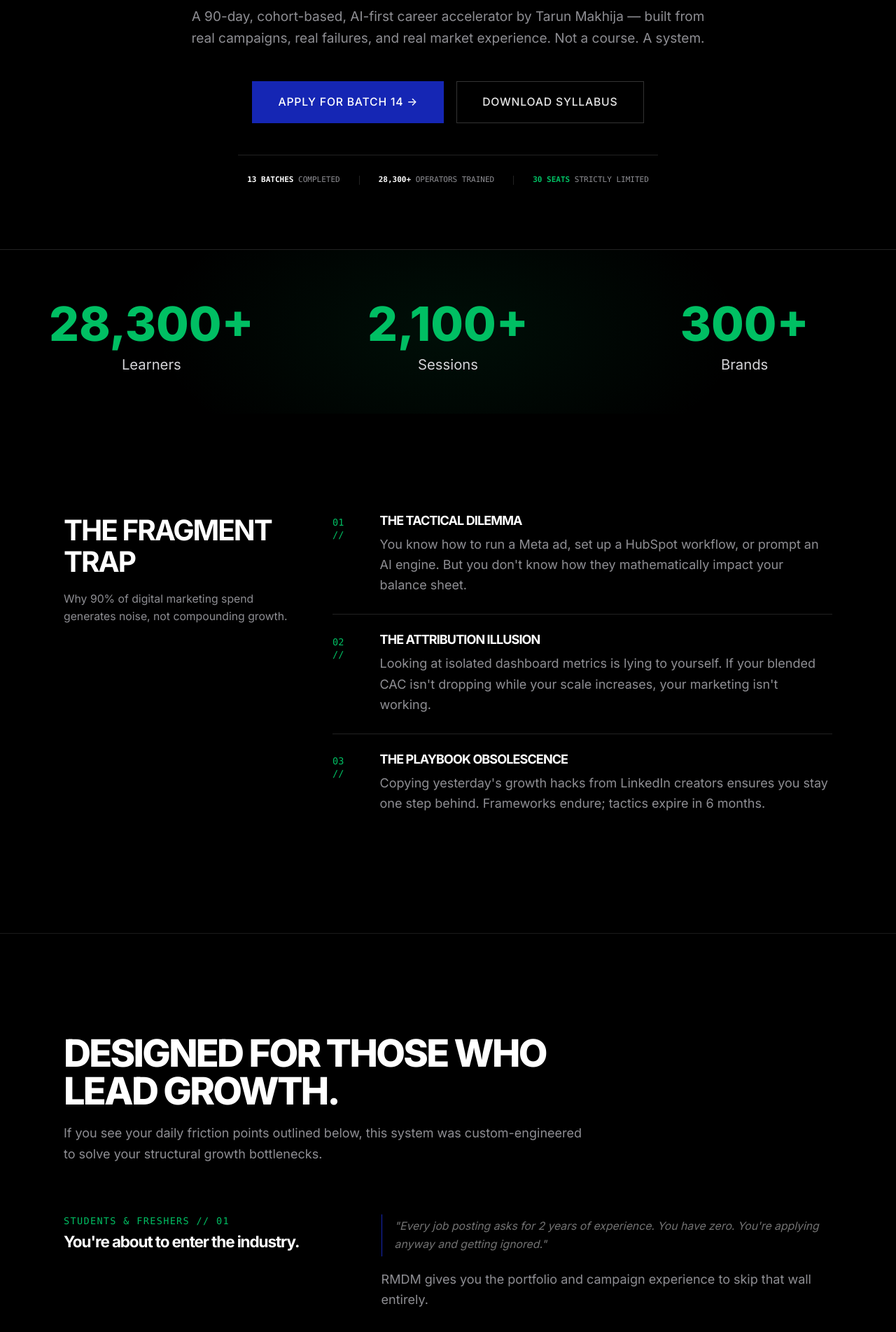
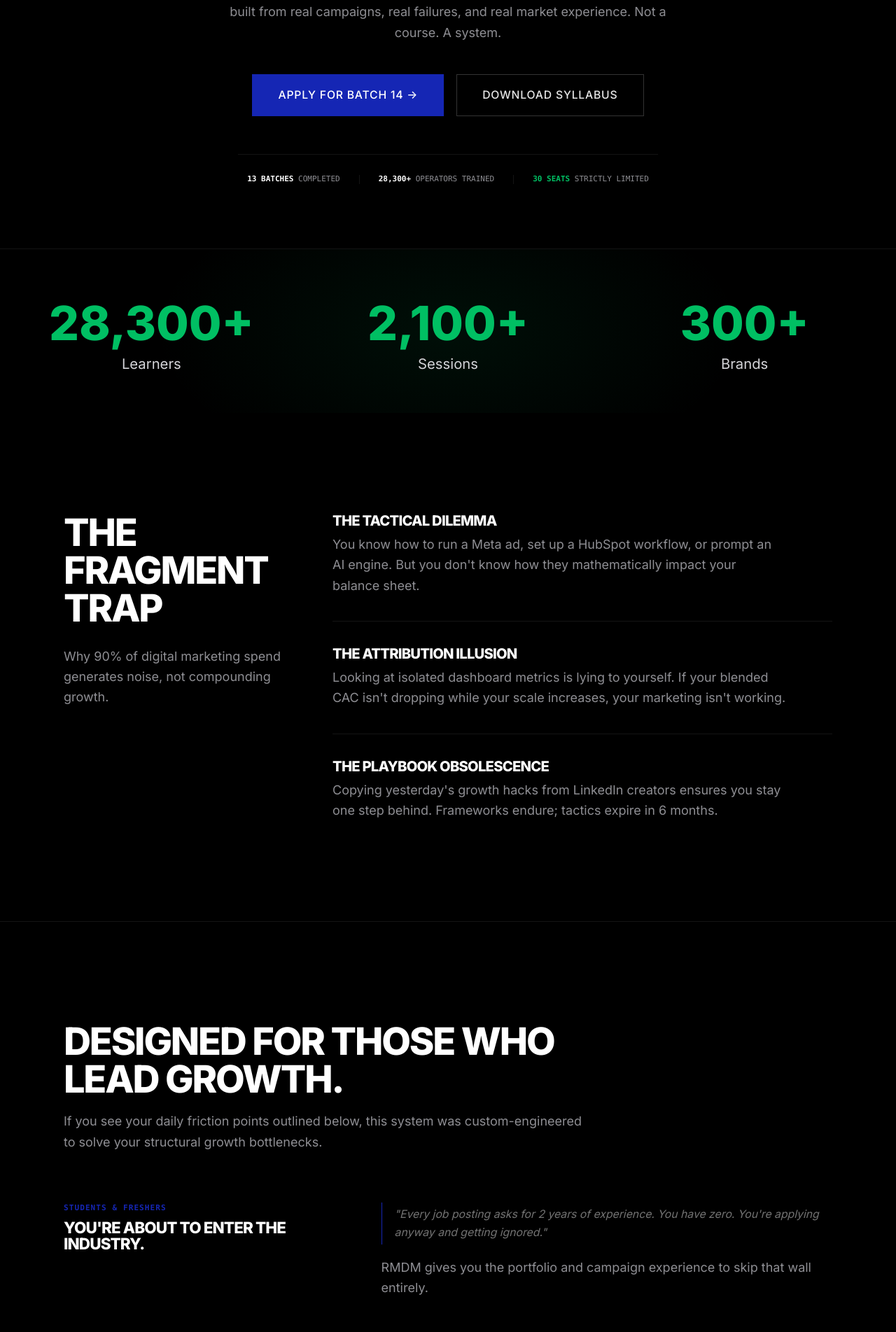
Before and after one commit to RevanthTadavarthi/tarunspeaks-landing, a Next.js app: page / in a window 1280 px wide. Shown: the part 477-2380 px from the top of the page at 70% size. Built offline with nearby package versions, Linux system fonts and the light colour scheme.

Commit message:
design: complete structural cleanup pass - scrub labels, high-density typography & soften partitioning lines

```diff
--- a/components/Curriculum.tsx
+++ b/components/Curriculum.tsx
@@ -4,25 +4,21 @@ import { useReveal } from "@/lib/useReveal";
 
 const MODULES = [
   {
-    num: "M1",
     title: "Performance Marketing & Data Foundations",
     frameworks: "Advanced Attribution Modeling, First-Party Data Architecture, Cohort Analysis & LTV Forecasting",
     output: "True profitability tracking dashboard independent of platform vanity data."
   },
   {
-    num: "M2",
     title: "Content Strategy & Brand Systems",
     frameworks: "The Narrative Hook Framework, Content Supply Chain Automation, Viral Distribution Mechanics",
     output: "Repeatable brand engine designed to feed paid funnels organically."
   },
   {
-    num: "M3",
     title: "Growth Loops & Product-Led Marketing",
     frameworks: "Acquisition vs. Retention Loops, Referral Mechanics, Friction-Reduction Frameworks",
     output: "Self-sustaining framework that lowers structural reliance on scaling paid spend."
   },
   {
-    num: "M4",
     title: "Marketing Operations & Leadership",
     frameworks: "Growth Team Structuring, Budget Allocation Models, Tech Stack Orchestration",
     output: "A tailored 90-day execution roadmap."
@@ -40,29 +36,28 @@ export default function Curriculum({ id }: CurriculumProps) {
     <section
       ref={ref}
       id={id || "curriculum"}
-      className={`w-full border-b border-[#1b1b1b] py-24 md:py-32 bg-black reveal ${isVisible ? 'show' : ''}`}
+      className={`w-full border-b border-[#141414] py-24 md:py-32 bg-black reveal ${isVisible ? 'show' : ''}`}
     >
       <div className="max-w-5xl mx-auto px-6 grid grid-cols-1 md:grid-cols-3 gap-12 w-full">
         {/* Left Grid Matrix Column */}
         <div className="md:col-span-1">
-          <h2 className="text-2xl md:text-4xl font-bold tracking-tighter text-[#ffffff] leading-[1.05] uppercase">
+          <h2 className="text-2xl md:text-4xl font-extrabold tracking-[-0.04em] leading-[1.0] text-white uppercase">
             System Archetype
           </h2>
-          <p className="text-[#8e8e93] text-sm leading-relaxed mt-4">
+          <p className="text-[#8e8e93] text-base leading-relaxed mt-6">
             4 Modules. Deep execution. Zero high-level fluff.
           </p>
         </div>
 
         {/* Right Grid Matrix Column */}
         <div className="md:col-span-2 flex flex-col justify-start">
-          {MODULES.map((mod) => (
+          {MODULES.map((mod, index) => (
             <div
-              key={mod.num}
-              className="border-b border-[#222222] py-6 first:pt-0 last:border-b-0 flex gap-6 items-start"
+              key={index}
+              className="border-b border-[#141414] py-6 first:pt-0 last:border-b-0 flex gap-6 items-start"
             >
-              <span className="font-mono text-xs text-[#8e8e93] pt-0.5">{mod.num} //</span>
               <div className="w-full">
-                <h3 className="text-lg font-bold text-white mb-2 tracking-tighter leading-[1.05]">
+                <h3 className="text-lg font-extrabold text-white mb-2 tracking-[-0.04em] leading-[1.0] uppercase">
                   {mod.title}
                 </h3>
                 <p className="text-xs font-mono text-[#8e8e93] mb-3 uppercase tracking-wider">
--- a/components/FAQ.tsx
+++ b/components/FAQ.tsx
@@ -45,15 +45,15 @@ export default function FAQ({ id }: FAQProps) {
   return (
     <section
       id={id || "faq"}
-      className="w-full border-b border-[#1b1b1b] py-24 md:py-32 bg-black"
+      className="w-full border-b border-[#141414] py-24 md:py-32 bg-black"
     >
       <div className="max-w-5xl mx-auto px-6 grid grid-cols-1 md:grid-cols-3 gap-12 w-full">
         {/* Left Grid Matrix Column */}
         <div className="md:col-span-1">
-          <h2 className="text-2xl md:text-4xl font-bold tracking-tighter text-[#ffffff] leading-[1.05] uppercase">
+          <h2 className="text-2xl md:text-4xl font-extrabold tracking-[-0.04em] leading-[1.0] text-white uppercase">
             Questions
           </h2>
-          <p className="text-[#8e8e93] text-sm leading-relaxed mt-4">
+          <p className="text-[#8e8e93] text-base leading-relaxed mt-6">
             Everything you need to know about the admission process, program format, and scholarship pathways.
           </p>
         </div>
@@ -63,14 +63,14 @@ export default function FAQ({ id }: FAQProps) {
           {faqs.map((faq, index) => (
             <div
               key={index}
-              className="border-b border-[#222222] py-6 first:pt-0 last:border-b-0"
+              className="border-b border-[#141414] py-6 first:pt-0 last:border-b-0"
             >
               <button
                 onClick={() => setOpenIndex(openIndex === index ? null : index)}
                 className="w-full flex items-center justify-between text-left focus:outline-none"
                 aria-expanded={openIndex === index}
               >
-                <span className="font-bold text-white text-base md:text-lg tracking-tighter leading-[1.05] pr-4">
+                <span className="font-extrabold text-white text-base md:text-lg tracking-[-0.04em] leading-[1.0] uppercase pr-4">
                   {faq.question}
                 </span>
                 <span className="text-[#1526b4] text-xl font-mono flex-shrink-0">
@@ -79,7 +79,7 @@ export default function FAQ({ id }: FAQProps) {
               </button>
               {openIndex === index && (
                 <div className="pt-4">
-                  <p className="text-[#8e8e93] text-sm md:text-base leading-relaxed tracking-normal max-w-xl">
+                  <p className="text-[#8e8e93] text-base leading-relaxed max-w-xl">
                     {faq.answer}
                   </p>
                 </div>
--- a/components/LearningJourney.tsx
+++ b/components/LearningJourney.tsx
@@ -34,26 +34,23 @@ export default function LearningJourney({ id }: LearningJourneyProps) {
   ];
 
   return (
-    <section id={id} className="py-24 px-6 bg-black border-b border-[#1b1b1b]">
+    <section id={id} className="py-24 px-6 bg-black border-b border-[#141414]">
       <div className="max-w-5xl mx-auto">
         <div className="text-center mb-16">
-          <span className="font-mono text-[11px] tracking-[0.2em] text-[#00bf63] mb-4 uppercase block">
-            THE ACCELERATOR //
-          </span>
-          <h2 className="text-3xl sm:text-4xl font-extrabold tracking-tighter text-white uppercase leading-[1.05]">
+          <h2 className="text-3xl sm:text-4xl font-extrabold tracking-[-0.04em] leading-[1.0] text-white uppercase">
             Learning Journey
           </h2>
         </div>
 
-        <div className="grid grid-cols-1 md:grid-cols-5 gap-0 border border-[#222222]">
+        <div className="grid grid-cols-1 md:grid-cols-5 gap-0 border border-[#141414]">
           {stages.map((stage, index) => (
             <div
               key={index}
-              className="bg-[#141414] p-6 border-b md:border-b-0 md:border-r border-[#222222] last:border-b-0 last:border-r-0 rounded-none flex flex-col justify-between min-h-[220px]"
+              className="bg-[#141414] p-6 border-b md:border-b-0 md:border-r border-[#141414] last:border-b-0 last:border-r-0 rounded-none flex flex-col justify-between min-h-[220px]"
             >
               <div>
                 <div className="font-mono text-xs text-[#00bf63] mb-4">
-                  {stage.number} //
+                  {stage.number}
                 </div>
                 <h3 className="text-white font-bold text-[15px] leading-tight mb-2 uppercase tracking-tight">
                   {stage.title}
--- a/components/ProblemSection.tsx
+++ b/components/ProblemSection.tsx
@@ -4,17 +4,14 @@ import { useReveal } from "@/lib/useReveal";
 
 const DILEMMAS = [
   {
-    id: "01",
     label: "THE TACTICAL DILEMMA",
     desc: "You know how to run a Meta ad, set up a HubSpot workflow, or prompt an AI engine. But you don't know how they mathematically impact your balance sheet."
   },
   {
-    id: "02",
     label: "THE ATTRIBUTION ILLUSION",
     desc: "Looking at isolated dashboard metrics is lying to yourself. If your blended CAC isn't dropping while your scale increases, your marketing isn't working."
   },
   {
-    id: "03",
     label: "THE PLAYBOOK OBSOLESCENCE",
     desc: "Copying yesterday's growth hacks from LinkedIn creators ensures you stay one step behind. Frameworks endure; tactics expire in 6 months."
   }
@@ -26,29 +23,36 @@ export default function ProblemSection() {
   return (
     <section
       ref={ref}
-      className={`w-full border-b border-[#1b1b1b] py-24 md:py-32 bg-black reveal ${isVisible ? 'show' : ''}`}
+      className={`w-full border-b border-[#141414] py-24 md:py-32 bg-black reveal ${isVisible ? 'show' : ''}`}
     >
       <div className="max-w-5xl mx-auto px-6 grid grid-cols-1 md:grid-cols-3 gap-12 w-full">
         {/* Left Grid Matrix Column */}
         <div className="md:col-span-1">
-          <h2 className="text-2xl md:text-4xl font-bold tracking-tighter text-[#ffffff] leading-[1.05] uppercase">
+          <h2 className="text-3xl md:text-5xl font-extrabold tracking-[-0.04em] leading-[1.0] text-white uppercase">
             The Fragment Trap
           </h2>
-          <p className="text-[#8e8e93] text-sm leading-relaxed mt-4">
+          <p className="text-[#8e8e93] text-base leading-relaxed mt-6">
             Why 90% of digital marketing spend generates noise, not compounding growth.
           </p>
         </div>
 
         {/* Right Grid Matrix Column */}
-        <div className="md:col-span-2 flex flex-col justify-start">
-          {DILEMMAS.map((item) => (
-            <div key={item.id} className="border-b border-[#222222] py-6 first:pt-0 last:border-b-0 flex gap-6 items-start">
-              <span className="font-mono text-xs text-[#00bf63] pt-0.5">{item.id} //</span>
+        <div className="md:col-span-2 flex flex-col justify-start divide-y divide-[#141414]">
+          {DILEMMAS.map((item, index) => (
+            <div
+              key={index}
+              className={`py-8 first:pt-0 last:pb-0 transition-all duration-700 ease-out ${
+                isVisible ? "opacity-100 translate-y-0" : "opacity-30 translate-y-4"
+              }`}
+              style={{ transitionDelay: `${index * 150}ms` }}
+            >
               <div>
-                <h4 className="font-bold tracking-tighter text-base text-white mb-2 leading-[1.05]">
+                <h4 className={`font-extrabold tracking-[-0.04em] text-lg mb-2 leading-[1.0] transition-colors duration-500 ${
+                  isVisible ? "text-white" : "text-[#48484a]"
+                }`}>
                   {item.label}
                 </h4>
-                <p className="text-[#8e8e93] text-sm md:text-base leading-relaxed tracking-normal max-w-xl">
+                <p className="text-[#8e8e93] text-base leading-relaxed max-w-xl">
                   {item.desc}
                 </p>
               </div>
--- a/components/WhatYoullGetCards.tsx
+++ b/components/WhatYoullGetCards.tsx
@@ -11,19 +11,35 @@ export default function WhatYoullGetCards({ id }: WhatYoullGetCardsProps) {
 
   const items = [
     {
-      number: "01",
       title: "Portfolio-Ready Projects",
       desc: "Content strategies, content calendars, and full campaigns you built yourself. Things you can show in an interview or to a client.",
+      icon: (
+        <svg xmlns="http://www.w3.org/2000/svg" width="18" height="18" viewBox="0 0 24 24" fill="none" stroke="currentColor" strokeWidth="1.5" strokeLinecap="round" strokeLinejoin="round" className="text-[#00bf63]">
+          <circle cx="12" cy="12" r="10" />
+          <circle cx="12" cy="12" r="6" />
+          <circle cx="12" cy="12" r="2" />
+        </svg>
+      ),
     },
     {
-      number: "02",
       title: "1:1 Mentorship & Feedback",
       desc: "Direct access to Tarun and the team. Real feedback on your actual work — not generic advice. Direction when you are stuck.",
+      icon: (
+        <svg xmlns="http://www.w3.org/2000/svg" width="18" height="18" viewBox="0 0 24 24" fill="none" stroke="currentColor" strokeWidth="1.5" strokeLinecap="round" strokeLinejoin="round" className="text-[#00bf63]">
+          <path d="M22 10v6M2 10l10-5 10 5-10 5z" />
+          <path d="M6 12v5c0 2 2.5 3.5 6 3.5s6-1.5 6-3.5v-5" />
+        </svg>
+      ),
     },
     {
-      number: "03",
       title: "Job Access + Community",
       desc: "100% job and internship support. Access to the TarunSpeaks Jobs Community — real verified opportunities from top brands and agencies.",
+      icon: (
+        <svg xmlns="http://www.w3.org/2000/svg" width="18" height="18" viewBox="0 0 24 24" fill="none" stroke="currentColor" strokeWidth="1.5" strokeLinecap="round" strokeLinejoin="round" className="text-[#00bf63]">
+          <rect x="2" y="7" width="20" height="14" rx="0" ry="0" />
+          <path d="M16 21V5a2 2 0 0 0-2-2h-4a2 2 0 0 0-2 2v16" />
+        </svg>
+      ),
     },
   ];
 
@@ -31,33 +47,35 @@ export default function WhatYoullGetCards({ id }: WhatYoullGetCardsProps) {
     <section
       id={id}
       ref={ref}
-      className={`w-full border-b border-[#1b1b1b] py-24 md:py-32 bg-black reveal ${isVisible ? 'show' : ''}`}
+      className={`w-full border-b border-[#141414] py-24 md:py-32 bg-black reveal ${isVisible ? 'show' : ''}`}
     >
       <div className="max-w-5xl mx-auto px-6 grid grid-cols-1 md:grid-cols-3 gap-12 w-full">
         {/* Left Column: Stark & Elegant */}
         <div className="md:col-span-1">
-          <h2 className="text-2xl md:text-4xl font-extrabold tracking-tighter text-[#ffffff] leading-[1.05] uppercase">
+          <h2 className="text-2xl md:text-4xl font-extrabold tracking-[-0.04em] leading-[1.0] text-white uppercase">
             Outcomes
           </h2>
           <div className="h-[1px] w-12 bg-[#1526b4] my-6"></div>
-          <p className="text-[#8e8e93] text-sm leading-relaxed max-w-xs">
+          <p className="text-[#8e8e93] text-base leading-relaxed">
             Walk away with three concrete outcomes designed to accelerate your operating power.
           </p>
         </div>
 
-        {/* Right Column: Clean wide stacked list to break the column rhythm */}
+        {/* Right Column: Clean wide stacked list */}
         <div className="md:col-span-2 space-y-8">
           {items.map((item, index) => (
             <div
               key={index}
-              className="border-b border-[#1b1b1b] pb-8 last:pb-0 last:border-b-0 flex gap-6 items-start"
+              className="border-b border-[#141414] pb-8 last:pb-0 last:border-b-0 flex gap-6 items-start"
             >
-              <span className="font-mono text-xs text-[#00bf63] pt-1">{item.number} //</span>
+              <div className="pt-1.5 shrink-0">
+                {item.icon}
+              </div>
               <div className="flex-1">
-                <h3 className="text-xl font-bold text-white mb-2 tracking-tighter leading-[1.05]">
+                <h3 className="text-xl font-extrabold text-white mb-2 tracking-[-0.04em] leading-[1.0] uppercase">
                   {item.title}
                 </h3>
-                <p className="text-[#8e8e93] text-sm md:text-base leading-relaxed tracking-normal max-w-xl">
+                <p className="text-[#8e8e93] text-base leading-relaxed max-w-xl">
                   {item.desc}
                 </p>
               </div>
--- a/components/WhoIsItFor.tsx
+++ b/components/WhoIsItFor.tsx
@@ -40,46 +40,46 @@ export default function WhoIsItFor({ id }: WhoIsItForProps) {
     <section
       id={id}
       ref={ref}
-      className={`w-full border-b border-[#1b1b1b] py-24 md:py-32 bg-black reveal ${isVisible ? 'show' : ''}`}
+      className={`w-full border-b border-[#141414] py-24 md:py-32 bg-black reveal ${isVisible ? 'show' : ''}`}
     >
       <div className="max-w-5xl mx-auto px-6 w-full">
-        {/* Stark & Elegant Intro Header without repetitive green tags */}
+        {/* Stark & Elegant Intro Header */}
         <div className="mb-16 max-w-2xl">
-          <h2 className="text-3xl md:text-5xl font-extrabold tracking-tighter text-white leading-[1.05] uppercase">
+          <h2 className="text-3xl md:text-5xl font-extrabold tracking-[-0.04em] leading-[1.0] text-white uppercase">
             Designed for those who lead growth.
           </h2>
-          <p className="text-[#8e8e93] text-sm md:text-base leading-relaxed mt-4">
+          <p className="text-[#8e8e93] text-base leading-relaxed mt-4">
             If you see your daily friction points outlined below, this system was custom-engineered to solve your structural growth bottlenecks.
           </p>
         </div>
 
-        {/* Staggered Asymmetric Rows (Breaking layout repetition) */}
+        {/* Staggered Asymmetric Rows */}
         <div className="space-y-16">
           {personas.map((persona, index) => {
             const isEven = index % 2 === 0;
             return (
               <div
                 key={index}
-                className={`grid grid-cols-1 md:grid-cols-5 gap-8 items-start pt-12 border-t border-[#1b1b1b] first:pt-0 first:border-t-0`}
+                className="grid grid-cols-1 md:grid-cols-5 gap-8 items-start pt-12 border-t border-[#141414] first:pt-0 first:border-t-0"
               >
-                {/* Asymmetric Label column (2/5) */}
+                {/* Asymmetric Label column */}
                 <div className={`md:col-span-2 ${isEven ? "md:order-1" : "md:order-2"}`}>
-                  <span className="font-mono text-xs text-[#00bf63] tracking-widest uppercase block mb-2">
-                    {persona.label} // 0{index + 1}
-                  </span>
-                  <h3 className="text-xl font-bold text-white tracking-tighter leading-[1.1]">
+                  <div className="text-[#1526b4] text-[11px] font-mono uppercase font-bold tracking-widest mb-2">
+                    {persona.label}
+                  </div>
+                  <h3 className="text-xl font-extrabold text-white tracking-[-0.04em] leading-[1.0] uppercase">
                     {persona.title}
                   </h3>
                 </div>
 
-                {/* Asymmetric Detail column (3/5) */}
+                {/* Asymmetric Detail column */}
                 <div className={`md:col-span-3 ${isEven ? "md:order-2" : "md:order-1"} space-y-4`}>
                   <div className="border-l border-[#1526b4] pl-4 py-1">
                     <p className="italic text-white/45 text-sm leading-relaxed">
                       "{persona.empathy}"
                     </p>
                   </div>
-                  <p className="text-[#8e8e93] text-sm md:text-base leading-relaxed">
+                  <p className="text-[#8e8e93] text-base leading-relaxed">
                     {persona.pivot}
                   </p>
                 </div>
--- a/components/ui/hero.tsx
+++ b/components/ui/hero.tsx
@@ -52,7 +52,7 @@ const Hero = React.forwardRef<HTMLElement, HeroProps>(
       <section
         ref={ref}
         className={cn(
-          "relative z-0 flex min-h-[85vh] w-full flex-col items-center justify-center overflow-hidden bg-black border-b border-[#222222] py-20 px-6",
+          "relative z-0 flex min-h-[85vh] w-full flex-col items-center justify-center overflow-hidden bg-black border-b border-[#141414] py-20 px-6",
           className
         )}
         {...props}
@@ -63,15 +63,10 @@ const Hero = React.forwardRef<HTMLElement, HeroProps>(
           transition={{ ease: "easeInOut", duration: 0.6 }}
           className="relative z-10 flex flex-col items-center text-center max-w-[900px] mx-auto w-full"
         >
-          {/* Monospace Badge */}
-          <span className="font-mono text-xs tracking-[0.15em] text-[#00bf63] uppercase mb-6 block">
-            ● Batch 14 · Now Enrolling · 30 Seats Only
-          </span>
-
           {/* Primary Editorial Heading */}
           <h1
             className={cn(
-              "text-4xl sm:text-5xl md:text-6xl lg:text-7xl font-extrabold tracking-tighter text-white leading-[1.05] mb-6 max-w-4xl",
+              "text-4xl sm:text-5xl md:text-6xl lg:text-7xl font-extrabold tracking-[-0.04em] leading-[1.0] text-white mb-8 max-w-4xl",
               titleClassName,
             )}
           >
@@ -80,14 +75,14 @@ const Hero = React.forwardRef<HTMLElement, HeroProps>(
 
           {/* Subtext */}
           {subtitle && (
-            <p className={cn("text-lg md:text-[19px] text-[#8e8e93] max-w-2xl font-normal leading-relaxed mb-10 mx-auto", subtitleClassName)}>
+            <p className={cn("text-[#8e8e93] text-base leading-relaxed max-w-xl mb-10 mx-auto", subtitleClassName)}>
               {subtitle}
             </p>
           )}
 
           {/* CTAs Row */}
           {actions && actions.length > 0 && (
-            <div className={cn("flex flex-col sm:flex-row justify-center items-center gap-4 w-full sm:w-auto mb-8", actionsClassName)}>
+            <div className={cn("flex flex-col sm:flex-row justify-center items-center gap-4 w-full sm:w-auto mb-10", actionsClassName)}>
               {actions.map((action, index) => (
                 <Button
                   key={index}
@@ -103,16 +98,16 @@ const Hero = React.forwardRef<HTMLElement, HeroProps>(
             </div>
           )}
 
-          {/* Inline Metadata (No separate box, clean metadata line) */}
-          <div className="flex flex-wrap justify-center items-center gap-6 text-[11px] font-mono text-[#8e8e93] border-t border-[#222222] pt-6 w-full max-w-[600px] mt-2">
+          {/* Inline Metadata */}
+          <div className="flex flex-wrap justify-center items-center gap-6 text-[11px] font-mono text-[#8e8e93] border-t border-[#141414] pt-6 w-full max-w-[600px] mt-2">
             <div>
               <span className="text-white font-bold">13 BATCHES</span> COMPLETED
             </div>
-            <div className="hidden sm:block w-[1px] h-3 bg-[#222222]"></div>
+            <div className="hidden sm:block w-[1px] h-3 bg-[#141414]"></div>
             <div>
               <span className="text-white font-bold">28,300+</span> OPERATORS TRAINED
             </div>
-            <div className="hidden sm:block w-[1px] h-3 bg-[#222222]"></div>
+            <div className="hidden sm:block w-[1px] h-3 bg-[#141414]"></div>
             <div>
               <span className="text-[#00bf63] font-bold">30 SEATS</span> STRICTLY LIMITED
             </div>
```
Also changed, not shown: components/FinalCTA.tsx (+13 -26 lines).
